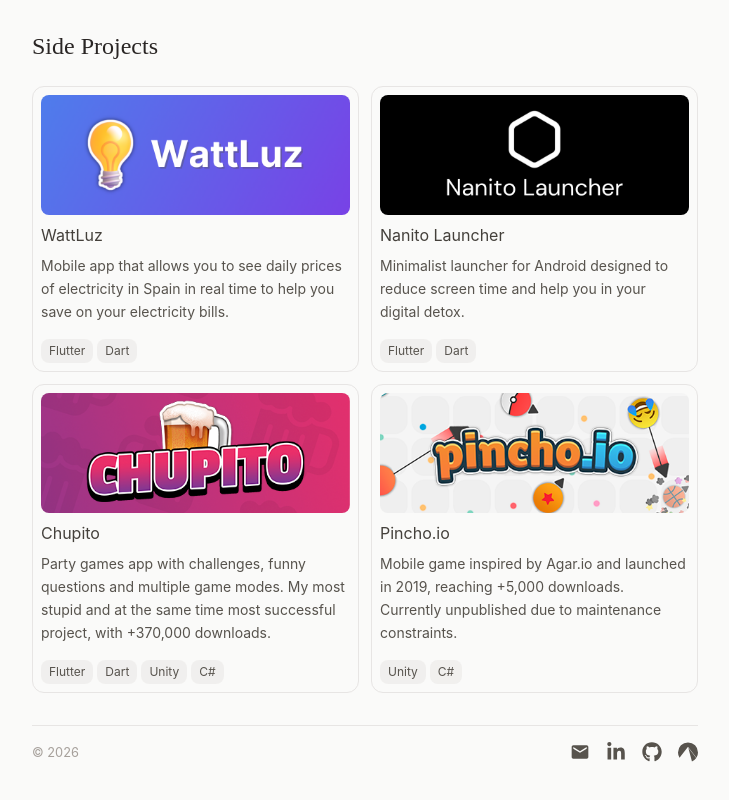
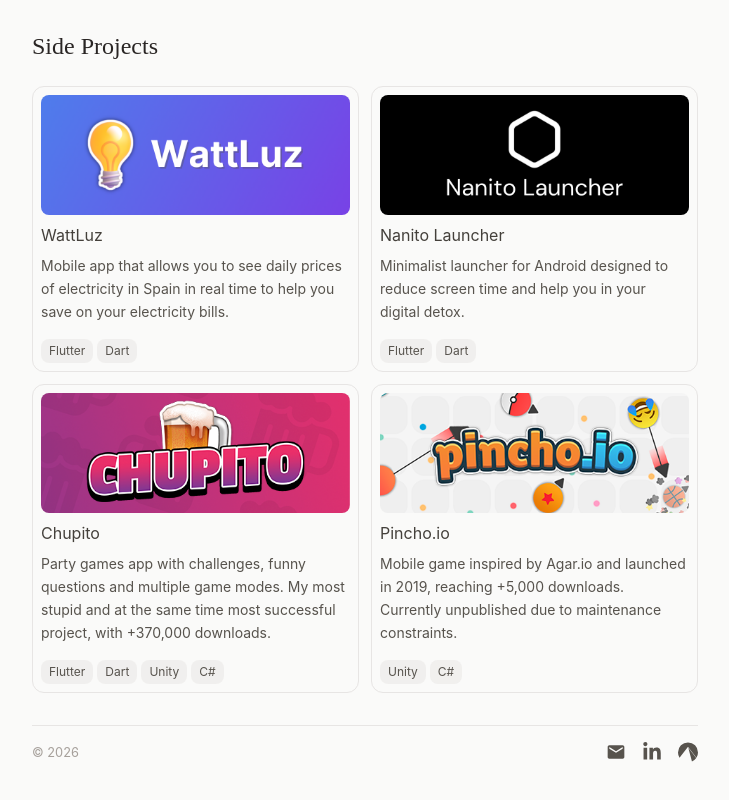
Before and after one commit to menit0/menito.dev, a React (Vite) app: page / in a window 1280 px wide. Shown: the part 2732-3532 px from the top of the page, without its empty margins (275-1004 px from the left). Built offline with nearby package versions, Linux system fonts and the light colour scheme.

Commit message:
remove github from footer links

```diff
--- a/src/App.tsx
+++ b/src/App.tsx
@@ -6,7 +6,7 @@ import type { Experience } from "./types/Experience";
 import avatar from "./assets/avatar.jpg";
 import { ProjectCard } from "./components/ProjectCard";
 import type { Project } from "./types/Project";
-import { FaGithub, FaLinkedinIn } from "react-icons/fa6";
+import { FaLinkedinIn } from "react-icons/fa6";
 import { SiCodeberg } from "react-icons/si";
 import { MdEmail } from "react-icons/md";
 import { TagButton } from "./components/TagButton";
@@ -110,14 +110,6 @@ function App() {
             <FaLinkedinIn className="w-5 h-5" />
           </a>
           <a
-            href="https://github.com/guillermomena"
-            target="_blank"
-            rel="noopener noreferrer"
-            className="hover:text-stone-700"
-          >
-            <FaGithub className="w-5 h-5" />
-          </a>
-          <a
             href="https://codeberg.org/menito"
             target="_blank"
             rel="noopener noreferrer"
```
